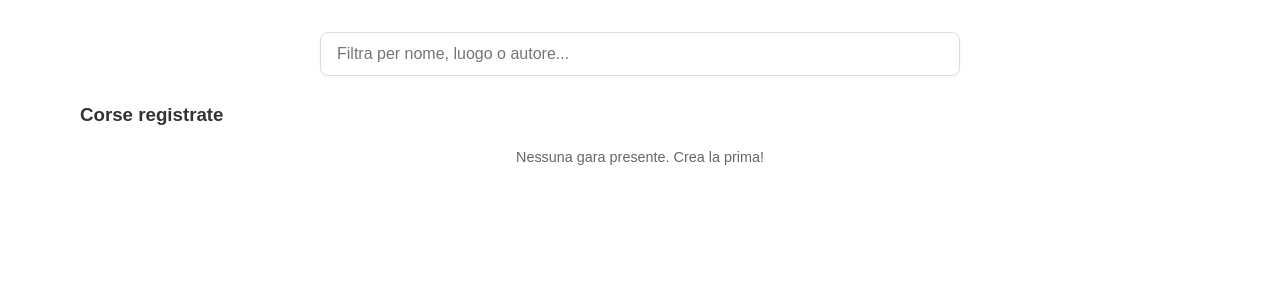
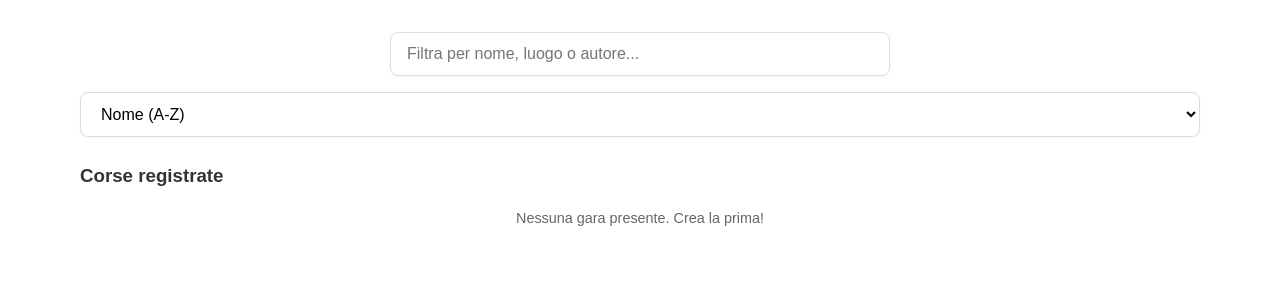
Before and after one commit to Chicco94/4_corse_podistiche, a Flask app: page / in a window 1280 px wide. Shown: the part 74-374 px from the top of the page. Run offline with Flask 3, Linux system fonts and the light colour scheme; data that the repository does not hold is empty; parts of the project's set-up code (start-up, migrations or seed data) failed here and were passed over.

Commit message:
Add sorting functionality to race filter; enhance filter UI with dropdown

```diff
--- a/app/static/css/style.css
+++ b/app/static/css/style.css
@@ -467,12 +467,47 @@ select:focus {
 .race-average.no-reviews { color:#999; font-weight:600; }
 
 /* Filter input */
-.filter-box { display:flex; justify-content:center; margin:1.5rem 0; }
+.filter-box {
+    display: flex;
+    justify-content: center;
+    gap: 1rem;
+    margin: 1.5rem 0;
+    flex-wrap: wrap;
+    align-items: center;
+}
 .filter-box input[type="search"]{
-    width:100%; max-width:640px; padding:0.75rem 1rem; border-radius:8px; border:1px solid #ddd; font-size:1rem;
+    flex: 1;
+    min-width: 250px;
+    max-width: 500px;
+    padding: 0.75rem 1rem;
+    border-radius: 8px;
+    border: 1px solid #ddd;
+    font-size: 1rem;
     box-shadow: 0 1px 3px rgba(0,0,0,0.04);
 }
-.filter-box input[type="search"]:focus{ outline:none; border-color:#667eea; box-shadow:0 0 8px rgba(102,126,234,0.12); }
+.filter-box input[type="search"]:focus{
+    outline: none;
+    border-color: #667eea;
+    box-shadow: 0 0 8px rgba(102,126,234,0.12);
+}
+.filter-box select {
+    padding: 0.75rem 1rem;
+    border-radius: 8px;
+    border: 1px solid #ddd;
+    font-size: 1rem;
+    background-color: white;
+    cursor: pointer;
+    box-shadow: 0 1px 3px rgba(0,0,0,0.04);
+    transition: border-color 0.2s, box-shadow 0.2s;
+}
+.filter-box select:hover {
+    border-color: #667eea;
+}
+.filter-box select:focus {
+    outline: none;
+    border-color: #667eea;
+    box-shadow: 0 0 8px rgba(102,126,234,0.12);
+}
 
 .login-prompt a {
     color: #667eea;
--- a/app/templates/index.html
+++ b/app/templates/index.html
@@ -4,6 +4,15 @@
 <section class="races-section container">
     <div class="filter-box">
         <input id="race-filter" type="search" placeholder="Filtra per nome, luogo o autore..." aria-label="Filtra corse">
+        <select id="race-sort" aria-label="Ordina corse">
+            <option value="name-asc">Nome (A-Z)</option>
+            <option value="name-desc">Nome (Z-A)</option>
+            <option value="rating-desc">Valutazione (più alte)</option>
+            <option value="rating-asc">Valutazione (più basse)</option>
+            <option value="date-desc">Più recenti</option>
+            <option value="date-asc">Più vecchi</option>
+            <option value="reviews-desc">Più recensioni</option>
+        </select>
     </div>
     <h3 class="section-title">Corse registrate</h3>
     {% if races and races|length > 0 %}
```
Also changed, not shown: app/static/js/main.js (+52 -0 lines).
